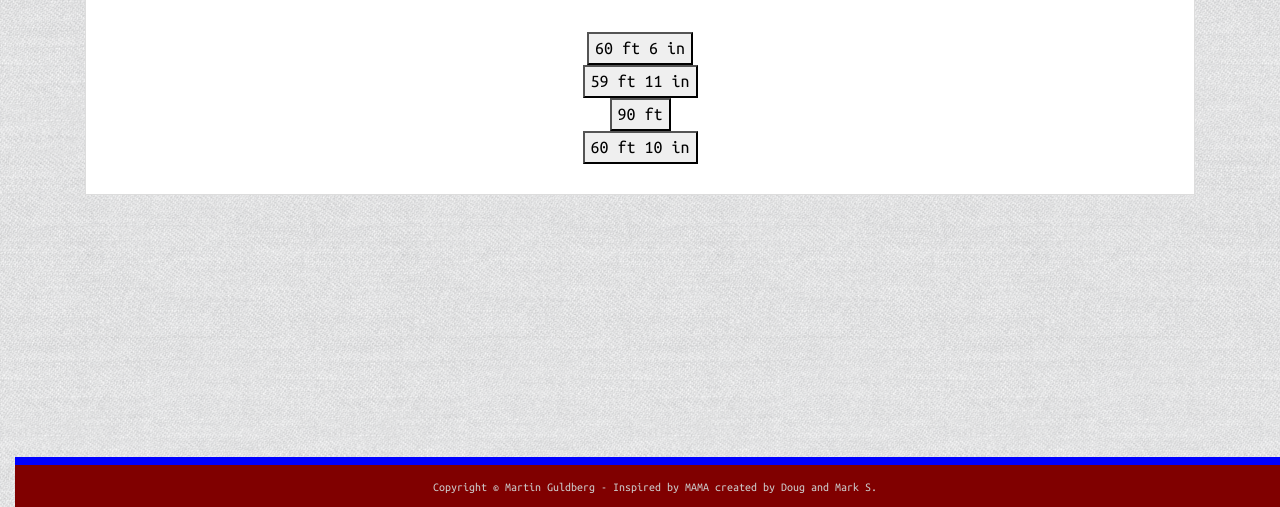
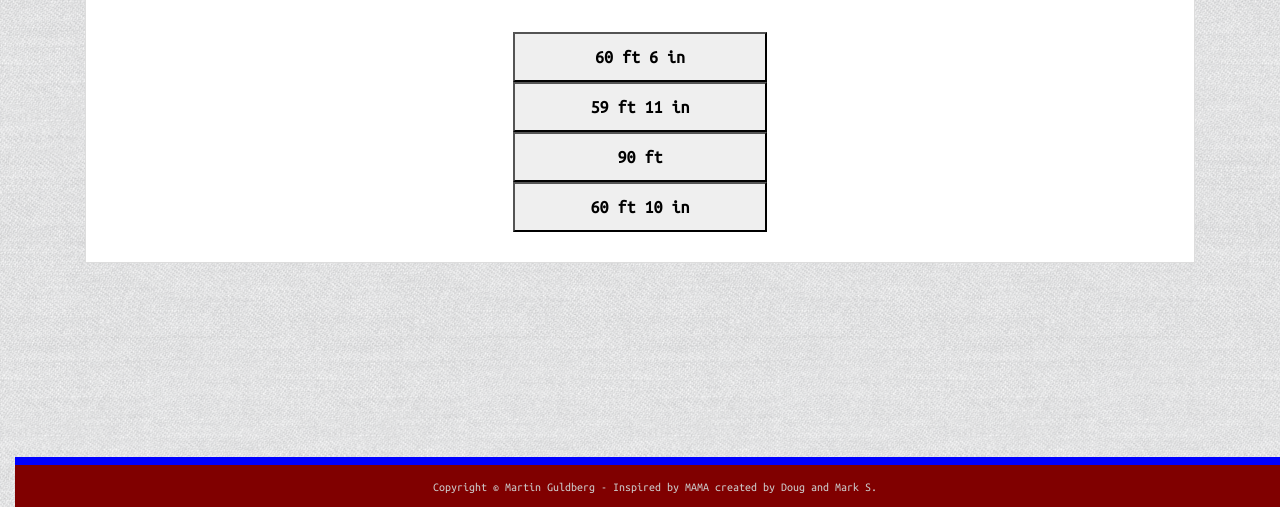
Before and after one commit to mguldberg/TriviaGame, a plain HTML site: page index.html in a window 1280 px wide. Both pictures are taken after a click on the element "Start". Shown: the part 293-800 px from the top of the page. Drawn offline with nearby package versions, Linux system fonts and the light colour scheme.

Commit message:
changed some styling of answer buttons and added comments in index.html

```diff
--- a/assets/css/style.css
+++ b/assets/css/style.css
@@ -33,6 +33,12 @@ body {
     background-image: url("../images/45degree_fabric.png");
     overflow: hidden;
 
+}
+
+.answers{
+    height: 50px;
+    width: 25%;
+    font-weight: bold;
 }
 
 .middle-content-container {
--- a/index.html
+++ b/index.html
@@ -34,14 +34,16 @@
 
     <!-- open middle section vertically, inludes the wallpaper and main content -->
     <div class="container-middle">
-        <!-- open bootstrap container - leveraging the auto sizing - no wallpaper on this -->
+        <!-- open bootstrap container which is in the middle with the background around it -->
         <div class="container">
 
-            <!-- open first column in row in middle container -->
+            <!-- open middle container -->
             <div class="row middle-content-container">
 
-                <!-- open first column in row in middle container - contains the content -->
+                <!-- use just 1 column in the row in middle container - contains the content -->
                 <div class="col-md-12">
+
+                    <!-- Title content and start button -->
                     <div id="start-container">
                         <h1 id="aboutmetitle">80s Baseball Trivia Game</h1>
                         <div id="start-button">
@@ -49,14 +51,14 @@
                         </div>
                     </div>
 
+                    <!-- container for the timer display and questions -->
                     <div id="questions-container">
                         <div>
                             <h1>Time Remaining:
                                 <span id="countdown-time"></span> seconds</h1>
                         </div>
-                        <div id="correct-or-out-of-time">
 
-                        </div>
+                        <!-- div for the question and choice to displayed -->
                         <div class="questions-and-answers">
                             <h1 id="question"></h1>
                             <br>
@@ -67,7 +69,11 @@
                             <button id="answer-choice-3" class="answers" value="3">answer3</button>
                             <br>
                             <button id="answer-choice-4" class="answers" value="4">answer4</button>
+                            <br>
                         </div>
+                        <!-- end div - questions and choices -->
+
+                        <!-- used to display the answers whether you got it wrong or correct -->
                         <div id="question-answer-container">
                             <div>
                                 <h1 id="correct-not-correct-text"></h1>
@@ -76,7 +82,12 @@
                             <div id="answer-img">
                             </div>
                         </div>
+                        <!-- end div - question answer container -->
+
                     </div>
+                    <!-- end div - questions and time container -->
+
+                    <!-- used to show the results -->
                     <div id="results-container">
 
                         <div>
@@ -88,17 +99,15 @@
 
                         </div>
                     </div>
+                    <!-- end div - used to show the results -->
+
                 </div>
+                <!-- end div - column - 12 div -->
             </div>
-            <!-- close question answer container -->
-
+            <!-- end div middle contain that hold all content -->
         </div>
-        <!-- close first column in row in middle container - contains the content -->
+        <!-- close bootstrap container which is in the middle with the background around it -->
     </div>
-    </div>
-    <!-- close bootstrap container - leveraging the auto sizing - no wallpaper on this -->
-    </div>
-    <!-- close middle section vertically, inludes the wallpaper and main content -->
 
     <!-- bootstrap sticky footer -->
     <footer class="container-fluid ">
```
